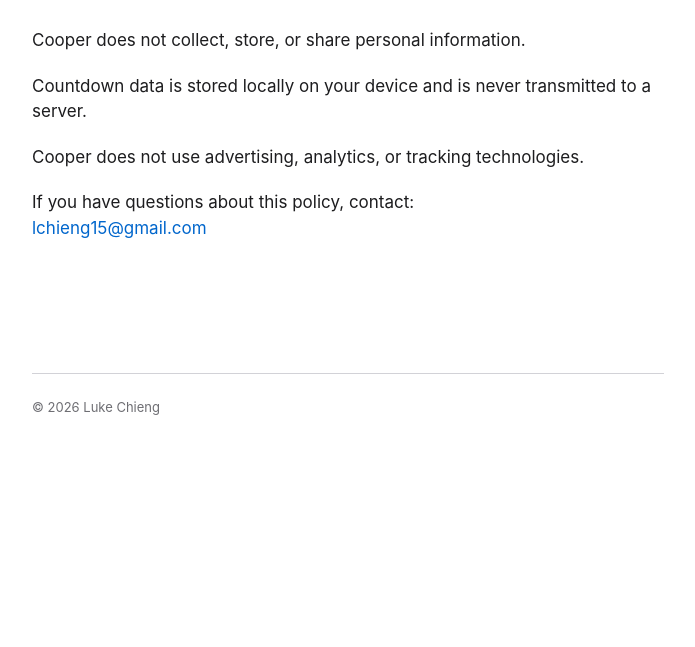
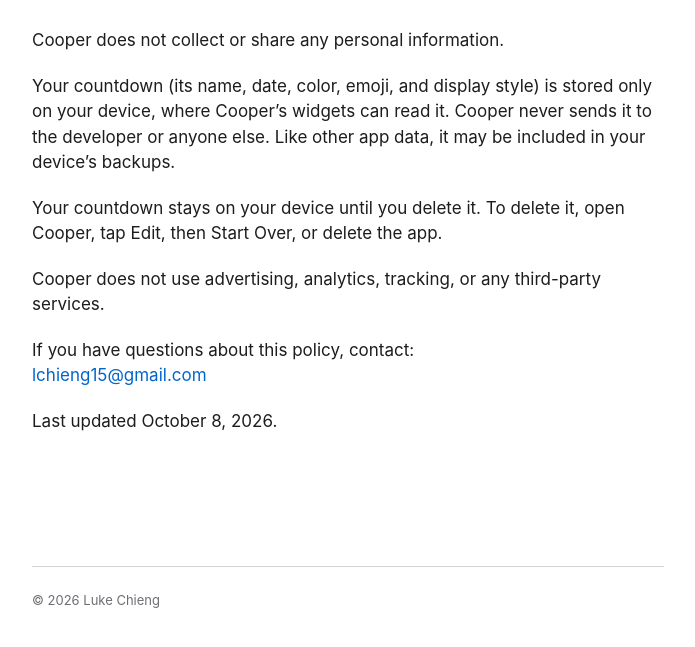
Before and after one commit to lchieng2/cooper-site, a plain HTML site: page privacy.html in a window 1280 px wide. Shown: the part 165-812 px from the top of the page, without its empty margins (292-987 px from the left). Drawn offline with Linux system fonts and the light colour scheme.

Commit message:
update wording

```diff
--- a/privacy.html
+++ b/privacy.html
@@ -4,7 +4,7 @@
   <meta charset="utf-8">
   <meta name="viewport" content="width=device-width, initial-scale=1">
   <title>Privacy Policy – Cooper</title>
-  <meta name="description" content="Cooper does not collect, store, or share personal information.">
+  <meta name="description" content="Cooper does not collect or share any personal information.">
   <link rel="stylesheet" href="styles.css">
 </head>
 <body>
@@ -23,11 +23,13 @@
   <main class="container">
     <article class="page">
       <h1>Privacy Policy</h1>
-      <p>Cooper does not collect, store, or share personal information.</p>
-      <p>Countdown data is stored locally on your device and is never transmitted to a server.</p>
-      <p>Cooper does not use advertising, analytics, or tracking technologies.</p>
+      <p>Cooper does not collect or share any personal information.</p>
+      <p>Your countdown (its name, date, color, emoji, and display style) is stored only on your device, where Cooper’s widgets can read it. Cooper never sends it to the developer or anyone else. Like other app data, it may be included in your device’s backups.</p>
+      <p>Your countdown stays on your device until you delete it. To delete it, open Cooper, tap Edit, then Start Over, or delete the app.</p>
+      <p>Cooper does not use advertising, analytics, tracking, or any third-party services.</p>
       <p>If you have questions about this policy, contact:<br>
         <a href="mailto:lchieng15@gmail.com">lchieng15@gmail.com</a></p>
+      <p>Last updated October 8, 2026.</p>
     </article>
   </main>
 
```
